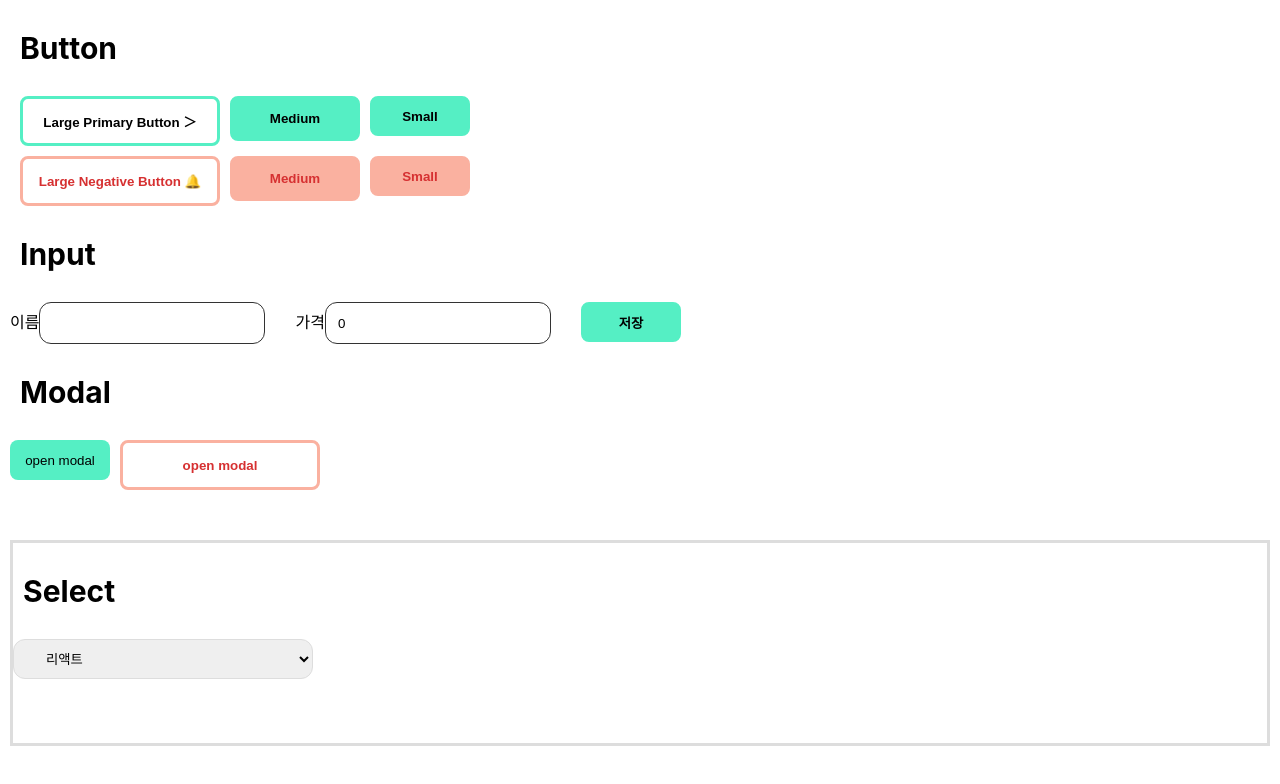
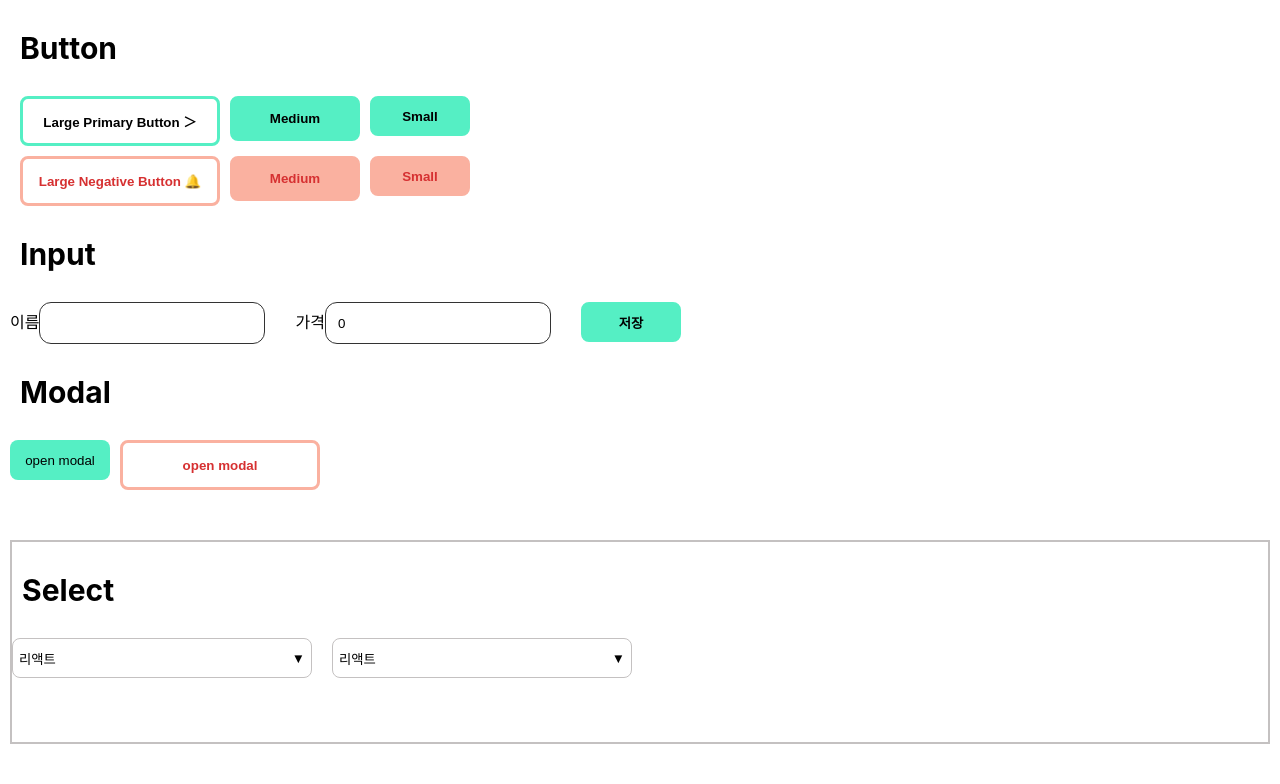
Before and after one commit to daaraam/LV3, a React (Create React App) app: page / in a window 1280 px wide. Shown: the top 784 px of the page. Built offline with nearby package versions, Linux system fonts and the light colour scheme.

Commit message:
refactor(All)

```diff
--- a/src/App.js
+++ b/src/App.js
@@ -1,9 +1,10 @@
 import React from 'react';
 import './App.css';
-import Button from './Components/Button';
-import Input from './Components/Input';
-import Modal from './Components/Modal';
-import Select from './Components/Select';
+import Button from './Components/ButtonSection/Button';
+import Input from './Components/InputSection/Input';
+import Modal from './Components/ModalSection/Modal';
+import OptionVisible from './Components/SelectSection/OptionVisible';
+import Select from './Components/SelectSection/Select';
 import GlobalStyle from './GlobalStyle';
 
 function App() {
@@ -14,6 +15,7 @@ function App() {
 			<Input />
 			<Modal />
 			<Select />
+			<OptionVisible />
 		</div>
 	);
 }
--- a/src/Components/Input.jsx
+++ b/src/Components/InputSection/Input.jsx
@@ -1,6 +1,6 @@
 import React, { useState } from 'react';
 import { styled } from 'styled-components';
-import { StBtn } from './Button';
+import { StBtn } from '../ButtonSection/Button';
 
 function Input() {
 	const [nameInput, setNameInput] = useState('');
--- a/src/Components/Select.jsx
+++ /dev/null
@@ -1,43 +0,0 @@
-import React from 'react';
-import { styled } from 'styled-components';
-
-function Select() {
-	return (
-		<StContainer>
-			<StSelectBox>
-				<h1>Select</h1>
-				<StSelect>
-					<CustomOption value="option1">리액트</CustomOption>
-					<CustomOption value="option1">자바</CustomOption>
-					<CustomOption value="option1">스프링</CustomOption>
-					<CustomOption value="option1">리액트네이티브</CustomOption>
-				</StSelect>
-			</StSelectBox>
-		</StContainer>
-	);
-}
-
-export default Select;
-
-const StContainer = styled.div`
-	margin: 10px;
-`;
-
-const StSelectBox = styled.div`
-	border: 3px solid rgb(221, 221, 221);
-	height: 200px;
-	/* overflow: hidden;
-	position: relative; */
-	margin-top: 50px;
-`;
-
-const StSelect = styled.select`
-	width: 300px;
-	height: 40px;
-	padding: 0 28px;
-	border: 1px solid rgb(221, 221, 221);
-	border-radius: 12px;
-	color: black;
-`;
-
-const CustomOption = styled.option``;
--- /dev/null
+++ b/src/Components/SelectSection/OptionVisible.jsx
@@ -0,0 +1,32 @@
+import React from 'react';
+import { styled } from 'styled-components';
+
+function OptionVisible({
+	isSelectBoxOneVisible,
+	StSelectBoxChild,
+	languageList,
+	StSelectBoxParent,
+	handleFirstLanguageClick,
+}) {
+	return (
+		<StOptionsVisible>
+			{isSelectBoxOneVisible && (
+				<StSelectBoxParent>
+					{languageList.map(item => (
+						<StSelectBoxChild key={item} onClick={handleFirstLanguageClick}>
+							{item}
+						</StSelectBoxChild>
+					))}
+				</StSelectBoxParent>
+			)}
+		</StOptionsVisible>
+	);
+}
+
+export default OptionVisible;
+
+const StOptionsVisible = styled.div`
+	position: absolute;
+	top: 680px;
+	left: 10px;
+`;
--- /dev/null
+++ b/src/Components/SelectSection/Select.jsx
@@ -0,0 +1,117 @@
+import React, { useState } from 'react';
+import { styled } from 'styled-components';
+import OptionVisible from './OptionVisible';
+
+function Select() {
+	const [isSelectBoxOneVisible, setIsSelectBoxOneVisible] = useState(false);
+	const [isSelectBoxTwoVisible, setIsSelectBoxTwoVisible] = useState(false);
+	const [firstLanguage, setFirstLanguage] = useState('리액트');
+	const [secondLanguage, setSecondLanguage] = useState('리액트');
+
+	const languageList = ['리액트', '자바', '스프링', '리액트네이티브'];
+
+	const toggleSelectBoxOne = () => {
+		setIsSelectBoxOneVisible(!isSelectBoxOneVisible);
+	};
+	const toggleSelectBoxTwo = () => {
+		setIsSelectBoxTwoVisible(!isSelectBoxTwoVisible);
+	};
+
+	const handleFirstLanguageClick = e => {
+		const firstLanguage = e.target.innerText;
+		setFirstLanguage(firstLanguage);
+	};
+
+	const handleSecondLanguageClick = e => {
+		const secondLanguage = e.target.innerText;
+		setSecondLanguage(secondLanguage);
+	};
+
+	return (
+		<div>
+			<OptionVisible
+				isSelectBoxOneVisible={isSelectBoxOneVisible}
+				StSelectBoxChild={StSelectBoxChild}
+				StSelectBoxParent={StSelectBoxParent}
+				languageList={languageList}
+				handleFirstLanguageClick={handleFirstLanguageClick}
+			/>
+			<StSelectBorder>
+				<h1>Select</h1>
+				<StSelectBtnContainer>
+					<StSelectBtn onClick={toggleSelectBoxOne}>
+						<p>{firstLanguage}</p>
+						<p>▼</p>
+					</StSelectBtn>
+					<StSelectBtnBox>
+						<StSelectBtn onClick={toggleSelectBoxTwo}>
+							<p>{secondLanguage}</p>
+							<p>▼</p>
+						</StSelectBtn>
+
+						{isSelectBoxTwoVisible && (
+							<StSelectBoxParent>
+								{languageList.map(item => {
+									return (
+										<StSelectBoxChild key={item} onClick={handleSecondLanguageClick}>
+											{item}
+										</StSelectBoxChild>
+									);
+								})}
+							</StSelectBoxParent>
+						)}
+					</StSelectBtnBox>
+				</StSelectBtnContainer>
+			</StSelectBorder>
+		</div>
+	);
+}
+
+export default Select;
+
+const StSelectBorder = styled.div`
+	height: 200px;
+	margin: 50px 10px 0 10px;
+	border: 2px solid rgb(196, 193, 193);
+	overflow: hidden;
+`;
+
+const StSelectBtnContainer = styled.div`
+	display: flex;
+	gap: 20px;
+`;
+
+const StSelectBtnBox = styled.div`
+	display: flex;
+	flex-direction: column;
+`;
+
+const StSelectBtn = styled.button`
+	display: flex;
+	justify-content: space-between;
+	align-items: center;
+	background-color: white;
+	width: 300px;
+	height: 40px;
+	border-radius: 8px;
+	border: 1px solid rgb(196, 193, 193);
+`;
+
+const StSelectBoxParent = styled.div`
+	display: flex;
+	flex-direction: column;
+	width: 300px;
+	height: 160px;
+	border: 1px solid rgb(196, 193, 193);
+	border-radius: 8px;
+`;
+
+const StSelectBoxChild = styled.button`
+	border: none;
+	height: 40px;
+	border-radius: 8px;
+	background-color: white;
+	&:hover {
+		background-color: #dcdcdc;
+	}
+`;
```
Also changed, not shown: src/Components/ButtonSection/Button.jsx (renamed from src/Components/Button.jsx), src/Components/ModalSection/Modal.jsx (renamed from src/Components/Modal.jsx), 2 other files (tests, documents, lock files or other folders).
